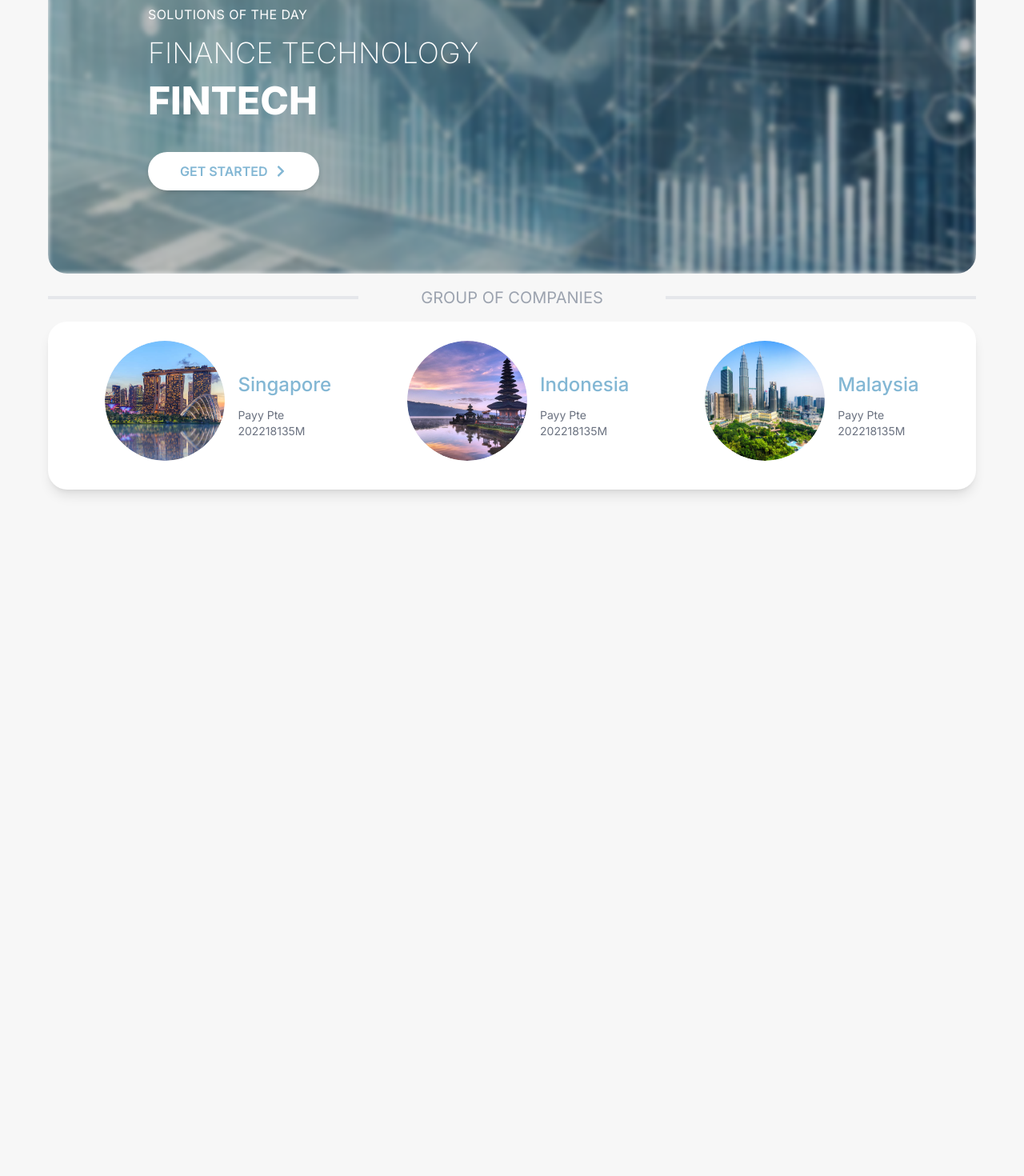
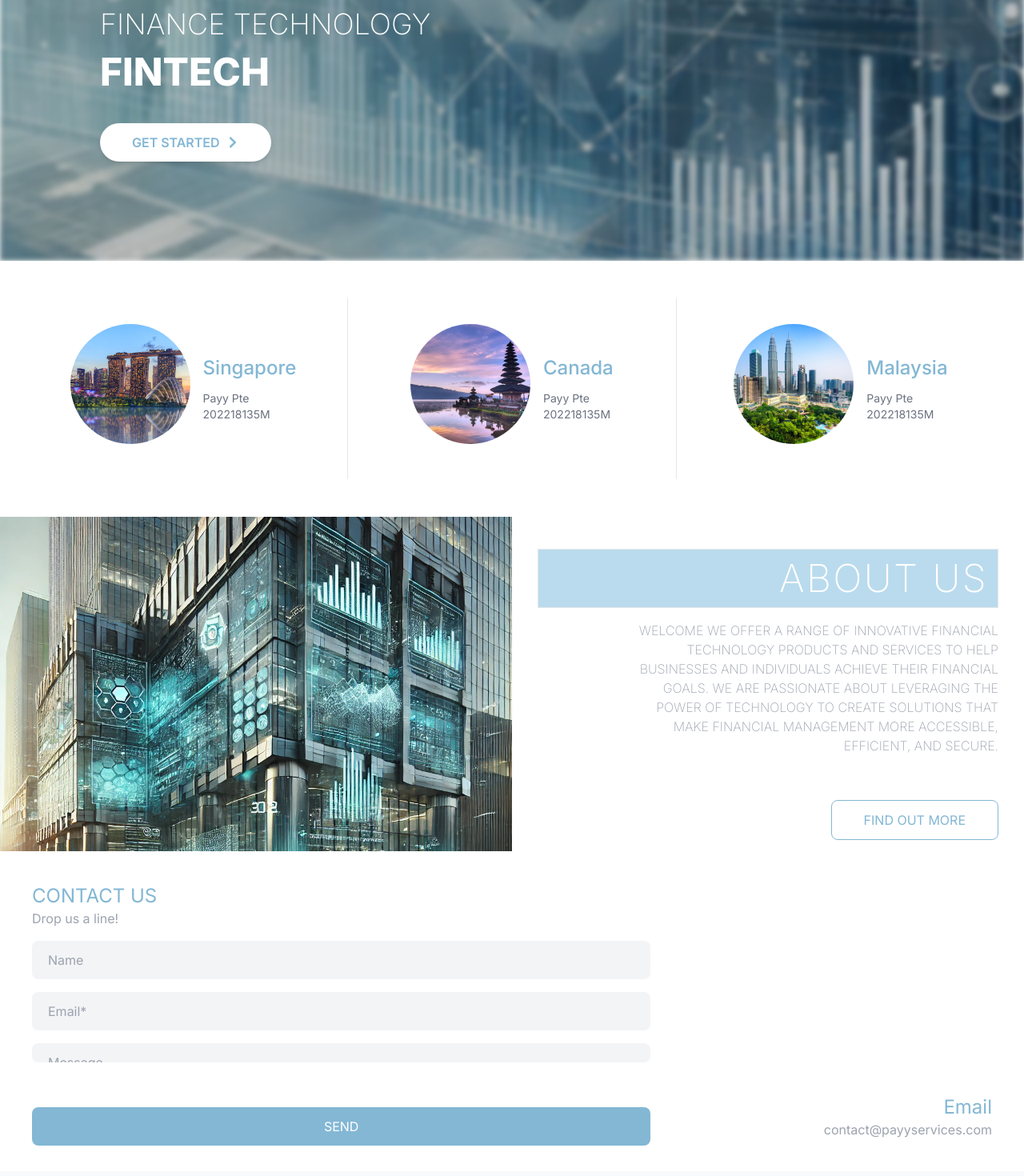
Before and after one commit to TzeYik14/test-2, a Next.js app: page / in a window 1280 px wide. Shown: the part 194-1664 px from the top of the page at 80% size. Before the commit the page ends 826 px from the top, so only its background shows below. Built offline with nearby package versions, Linux system fonts and the light colour scheme.

Commit message:
change style

```diff
--- a/src/app/layout.tsx
+++ b/src/app/layout.tsx
@@ -25,7 +25,7 @@ export default function RootLayout({
       </head>
       <body className={inter.className}>
         <NavBar />
-        <div className="flex justify-center">{children}</div>
+        <div className="flex justify-center pt-10">{children}</div>
       </body>
     </html>
   );
--- a/src/app/page.tsx
+++ b/src/app/page.tsx
@@ -1,73 +1,12 @@
-import Image from "next/image";
-import fintechImage from "@/assets/fintech.png"; // Ensure the path is correct
-import malaysia from "@/assets/malaysia.png";
-import indonesia from "@/assets/indonesia.png";
-import singapore from "@/assets/singapore.jpg";
-import { FaChevronRight } from "react-icons/fa";
 
-const branchs = [
-  { country: "Singapore", company: "Payy Pte", UEN: "202218135M",image:singapore },
-  { country: "Indonesia", company: "Payy Pte", UEN: "202218135M",image:indonesia },
-  { country: "Malaysia", company: "Payy Pte", UEN: "202218135M",image:malaysia },
-];
+import Section1 from "@/components/LandingPage/Section1";
+import Section2 from "@/components/LandingPage/Section2";
 export default function Home() {
   return (
-    <div className="p-5 flex flex-col gap-4 w-full max-w-[1200px] ">
-      {/* Header Section */}
-      <div className="relative bg-cover bg-center h-[55vh] rounded-3xl overflow-hidden">
-        <div
-          className="absolute inset-0 bg-cover bg-center"
-          style={{
-            backgroundImage: `url(${fintechImage.src})`,
-            filter: "blur(3px)",
-          }}
-        >
-          <div className="absolute inset-0 bg-black bg-opacity-25"></div>
-        </div>
+    <div className="w-full flex justify-center flex-col items-center">
 
-        {/* Text Overlay */}
-        <div className="absolute inset-0 flex flex-col justify-center items-start pl-10 md:pl-[125px] text-left text-white rounded-xl shadow-lg z-10">
-          <h3 className="text-base tracking-wide uppercase mb-4">
-            Solutions of the Day
-          </h3>
-          <h1 className="text-4xl mb-4 font-extralight">FINANCE TECHNOLOGY</h1>
-          <h2 className="text-5xl font-extrabold mb-10">FINTECH</h2>
-          <a
-            href="#get-started"
-            className="bg-white flex items-center gap-2 justify-center text-[#83B7D4] px-10 py-3 rounded-full font-semibold shadow-md hover:bg-gray-100 transition duration-200"
-          >
-            GET STARTED <FaChevronRight />
-          </a>
-        </div>
-      </div>
-      <div className="flex items-center">
-          <hr className="w-full border-2"/>
-      <p className="text-xl text-gray-400 w-full text-center">GROUP OF COMPANIES</p>
-      <hr className="w-full border-2"/>
-      </div>
-
-      <div className="flex justify-around items-center p-6 min-h-[25vh] bg-white rounded-3xl gap-y-3 shadow-lg lg:flex-row flex-col">
-
-        {branchs.map((branch, index) => (
-          <div className="flex gap-4 items-center  text-center justify-center" key={index}>
-            <div className="bg-gray-100 rounded-full overflow-hidden w-30 h-30 mb-3">
-            <Image
-  src={branch?.image}
-  alt="Singapore"
-
-  className="object-cover rounded-full w-[150px] h-[150px]"
-/>
-            </div>
-            <div className="flex flex-col justify-start items-start">
-              <h3 className="text-2xl font-medium  text-[#83B7D4] pb-3">
-                {branch.country}
-              </h3>
-              <p className="text-sm text-gray-500">{branch.company}</p>
-              <p className="text-sm text-gray-500">{branch.UEN}</p>
-            </div>
-          </div>
-        ))}
-      </div>
+<Section1/>
+<Section2/>
     </div>
   );
 }
--- /dev/null
+++ b/src/components/LandingPage/Section1.tsx
@@ -0,0 +1,94 @@
+import Image from "next/image";
+import fintechImage from "@/assets/fintech.png"; // Ensure the path is correct
+import malaysia from "@/assets/malaysia.png";
+import indonesia from "@/assets/indonesia.png";
+import singapore from "@/assets/singapore.jpg";
+import { FaChevronRight } from "react-icons/fa";
+const branchs = [
+  {
+    country: "Singapore",
+    company: "Payy Pte",
+    UEN: "202218135M",
+    image: singapore,
+  },
+  {
+    country: "Canada",
+    company: "Payy Pte",
+    UEN: "202218135M",
+    image: indonesia,
+  },
+  {
+    country: "Malaysia",
+    company: "Payy Pte",
+    UEN: "202218135M",
+    image: malaysia,
+  },
+];
+export default function Seciton1() {
+  return (
+    <div className=" flex flex-col w-full max-w-[1500px] ">
+      {/* Header Section */}
+      <div className="relative bg-cover bg-center h-[60vh] overflow-hidden ">
+        <div
+          className="absolute inset-0 bg-cover bg-center "
+          style={{
+            backgroundImage: `url(${fintechImage.src})`,
+            filter: "blur(3px)",
+          }}
+        >
+          <div className="absolute inset-0 bg-black bg-opacity-25"></div>
+        </div>
+
+        {/* Text Overlay */}
+        <div className="absolute inset-0 flex flex-col justify-center items-start pl-10 md:pl-[125px] text-left text-white shadow-lg z-10">
+          <h3 className="text-base tracking-wide uppercase mb-4">
+            Solutions of the Day
+          </h3>
+          <h1 className="text-4xl mb-4 font-extralight">FINANCE TECHNOLOGY</h1>
+          <h2 className="text-5xl font-extrabold mb-10">FINTECH</h2>
+          <a
+            href="#get-started"
+            className="bg-white rounded-full flex items-center gap-2 justify-center text-[#83B7D4] px-10 py-3 font-semibold shadow-md hover:bg-gray-100 transition duration-200"
+          >
+            GET STARTED <FaChevronRight />
+          </a>
+        </div>
+      </div>
+      <div className="bg-white flex justify-center flex-col  min-h-[40vh]">
+        <div className="flex items-center">
+          {/* <hr className="w-full border-2" /> */}
+          {/* <p className="text-xl text-gray-400 w-full text-center">
+            GROUP OF COMPANIES
+          </p> */}
+          {/* <hr className="w-full border-2" /> */}
+        </div>
+        <div className="flex justify-around items-center p-6 gap-y-3 lg:flex-row flex-col">
+  {branchs.map((branch, index) => (
+    <div
+      className={`flex hover:scale-105 transition-all duration-300 gap-4 items-center text-center justify-center p-8 w-full ${
+        index !== branchs.length - 1 ? 'lg:border-r border-r-0 border-b lg:border-b-0 border-gray-200' : ''
+      }`}
+      key={index}
+    >
+      <div className="bg-gray-100 rounded-full overflow-hidden  mb-3">
+        <Image
+          src={branch?.image}
+          alt="Singapore"
+          className="object-cover h-[150px] w-[150px] aspect-square"
+        />
+      </div>
+      <div className="flex flex-col justify-start items-start">
+        <h3 className="text-2xl font-medium text-[#83B7D4] pb-3">
+          {branch.country}
+        </h3>
+        <p className="text-sm text-gray-500">{branch.company}</p>
+        <p className="text-sm text-gray-500">{branch.UEN}</p>
+      </div>
+    </div>
+  ))}
+</div>
+
+      </div>
+    </div>
+  );
+}
--- /dev/null
+++ b/src/components/LandingPage/Section2.tsx
@@ -0,0 +1,93 @@
+import Image from "next/image";
+import fintechImage from "@/assets/fintech.png"; // Ensure the path is correct
+import malaysia from "@/assets/malaysia.png";
+import indonesia from "@/assets/indonesia.png";
+import singapore from "@/assets/singapore.jpg";
+import building from "@/assets/building.png";
+import { FaChevronRight } from "react-icons/fa";
+const branchs = [
+  {
+    country: "Singapore",
+    company: "Payy Pte",
+    UEN: "202218135M",
+    image: singapore,
+  },
+  {
+    country: "Indonesia",
+    company: "Payy Pte",
+    UEN: "202218135M",
+    image: indonesia,
+  },
+  {
+    country: "Malaysia",
+    company: "Payy Pte",
+    UEN: "202218135M",
+    image: malaysia,
+  },
+];
+export default function Seciton2() {
+  return (
+    <div className="flex flex-col w-full max-w-[1500px] bg-gray-50 min-h-screen">
+      <div className="w-full flex flex-col lg:flex-row h-1/2">
+        <div className="w-full lg:w-1/2 h-full relative">
+          <Image
+            src={building}
+            alt={branchs[0].country}
+            layout="fill"
+            objectFit="cover"
+          />
+        </div>
+        <div className="w-full lg:w-1/2 flex flex-col gap-4 items-end justify-between pt-10 p-8 bg-white ">
+          <p className="text-5xl font-extralight tracking-wider text-white w-full text-end border p-3 bg-[#BADBED]">
+            ABOUT US
+          </p>
+          <p className="w-[80%] uppercase font-extralight text-gray-400 text-end">
+            Welcome We offer a range of innovative financial technology products
+            and services to help businesses and individuals achieve their
+            financial goals. We are passionate about leveraging the power of
+            technology to create solutions that make financial management more
+            accessible, efficient, and secure.
+          </p>
+          <button className="bg-white border-[#83B7D4] border  p-3 px-10 mt-10 rounded-lg text-[#83B7D4]">
+            FIND OUT MORE
+          </button>
+        </div>
+      </div>
+      <div className="w-full h-[50vh] bg-red-900 flex">
+        <div className="bg-white w-2/3 h-full flex flex-col justify-between p-10 gap-4 ">
+          <div>
+            <p className="text-2xl text-[#83B7D4] ">CONTACT US</p>
+            <p className="text-gray-400">Drop us a line!</p>
+          </div>
+
+          <input
+            type="text"
+            placeholder="Name"
+            className="w-full p-3 px-5 bg-gray-100 rounded-lg focus:outline-gray-300"
+          />
+          <input
+            type="text"
+            placeholder="Email*"
+            className="w-full p-3 px-5 bg-gray-100 rounded-lg focus:outline-gray-300"
+          />
+          <textarea
+            placeholder="Message"
+            rows={4}
+            className="w-full p-3 px-5 bg-gray-100 rounded-lg focus:outline-gray-300"
+            style={{ resize: "none" }}
+          />
+          <button className="bg-[#83B7D4] p-3 px-10 mt-10 rounded-lg text-white">
+            SEND
+          </button>
+        </div>
+        <div className="bg-white w-1/3 h-full flex flex-col justify-end p-10 gap-4 ">
+          <div className="text-end flex flex-col ">
+            <p className="text-2xl text-[#83B7D4]">Email</p>
+            <p className="text-gray-400">contact@payyservices.com</p>
+          </div>
+        </div>
+      </div>
+
+    </div>
+  );
+}
--- a/src/components/NavBar/NavBar.tsx
+++ b/src/components/NavBar/NavBar.tsx
@@ -11,7 +11,7 @@ const link = [
 ];
 const NavBar: React.FC = () => {
   return (
-    <nav className="bg-white w-full p-5 shadow-md">
+    <nav className="bg-white w-full p-5 shadow-md fixed z-10">
       <div className="container mx-auto flex justify-between items-center max-w-[900px] text-sm font-light">
         <div className="font-bold text-lg">
             <Image src={logo} alt="Payy" width={70} height={70} />
```
Also changed, not shown: src/assets/building.png (added).
